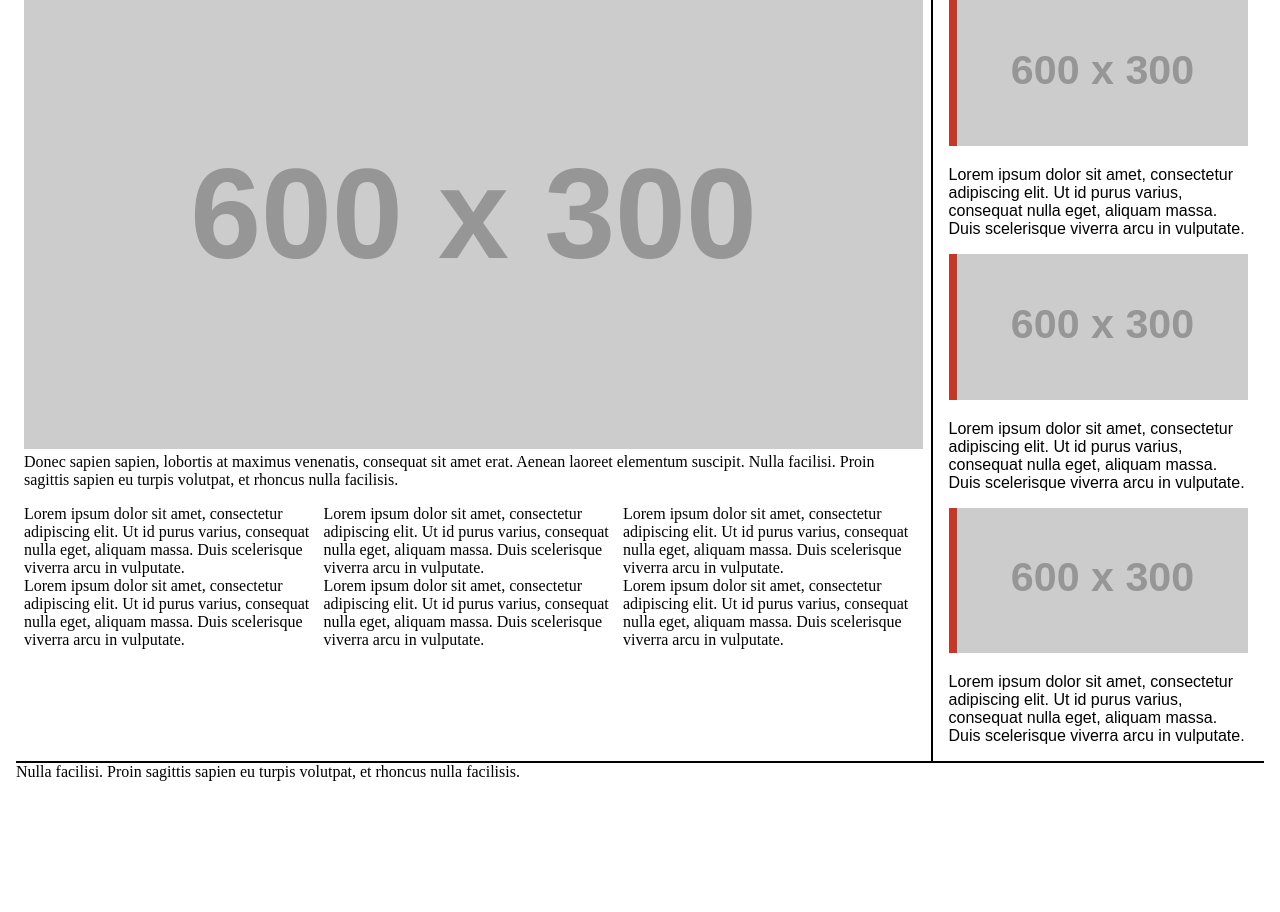
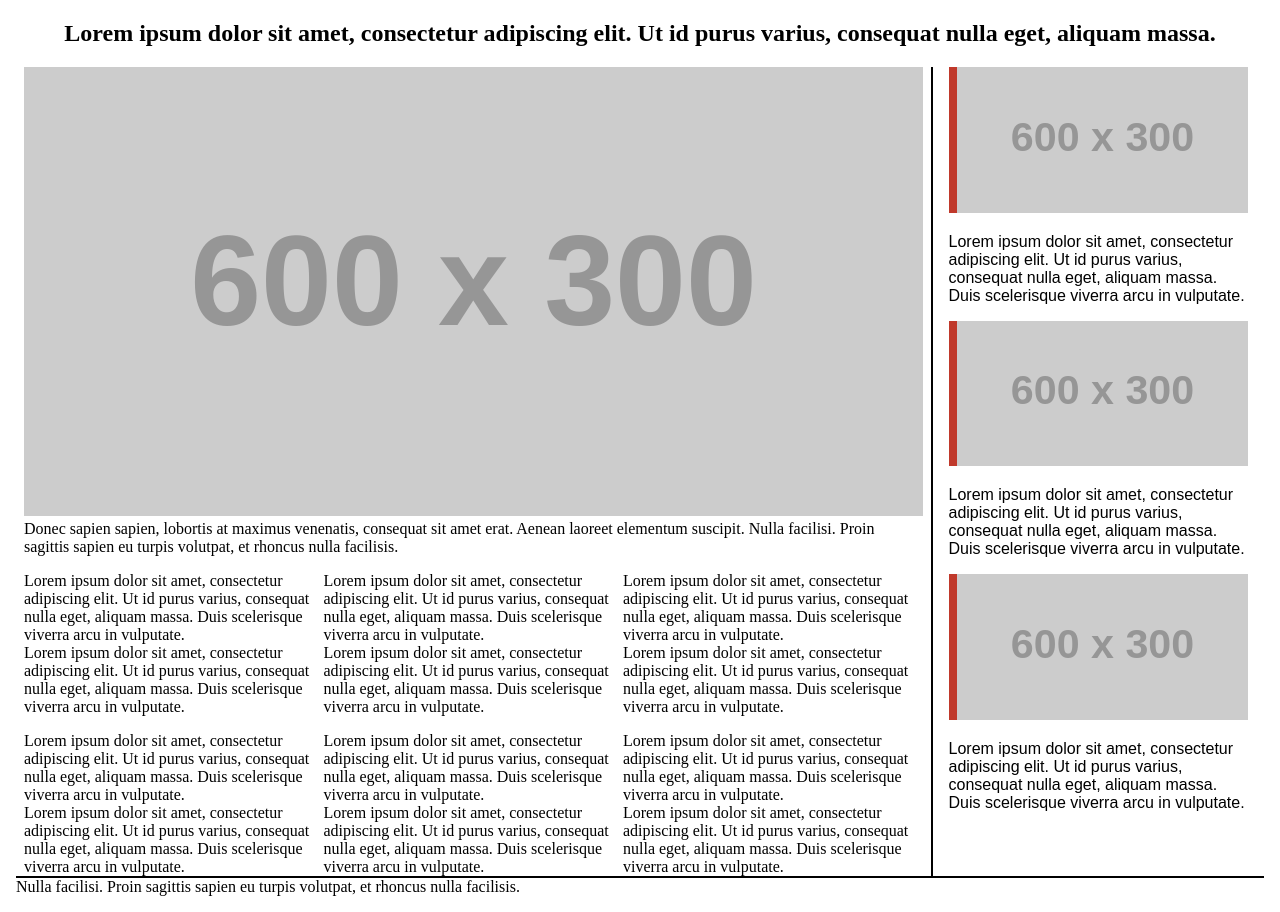
Before and after one commit to jrdnthedev/my_site, a website: page index.html in a window 1280 px wide. Shown: the part 208-1120 px from the top of the page. Before the commit the page ends 1005 px from the top, so only its background shows below. Drawn offline with Linux system fonts and the light colour scheme; placeholder pictures from the web are drawn by us.

Commit message:
small updates

```diff
--- a/index.html
+++ b/index.html
@@ -19,7 +19,10 @@
           <p class="headline-intro headline">Front end developer - Toronto Canada.</p>
         </div>
       </header>
-
+      <div class="center-align">
+        <h2>Lorem ipsum dolor sit amet, consectetur adipiscing elit.
+          Ut id purus varius, consequat nulla eget, aliquam massa.</h2>
+      </div>
       <div class="main-container">
         <main>
           <div class="main-image-container">
@@ -29,6 +32,32 @@
               Nulla facilisi. Proin sagittis sapien eu turpis volutpat,
               et rhoncus nulla facilisis.</p>
           </div>
+          <section class="main-section-content">
+            <div>
+              <p><span>L</span>orem ipsum dolor sit amet, consectetur adipiscing elit.
+                Ut id purus varius, consequat nulla eget, aliquam massa.
+                Duis scelerisque viverra arcu in vulputate.</p>
+                <p>Lorem ipsum dolor sit amet, consectetur adipiscing elit.
+                  Ut id purus varius, consequat nulla eget, aliquam massa.
+                  Duis scelerisque viverra arcu in vulputate.</p>
+            </div>
+            <div>
+              <p>Lorem ipsum dolor sit amet, consectetur adipiscing elit.
+                Ut id purus varius, consequat nulla eget, aliquam massa.
+                Duis scelerisque viverra arcu in vulputate.</p>
+                <p>Lorem ipsum dolor sit amet, consectetur adipiscing elit.
+                  Ut id purus varius, consequat nulla eget, aliquam massa.
+                  Duis scelerisque viverra arcu in vulputate.</p>
+            </div>
+            <div>
+              <p>Lorem ipsum dolor sit amet, consectetur adipiscing elit.
+                Ut id purus varius, consequat nulla eget, aliquam massa.
+                Duis scelerisque viverra arcu in vulputate.</p>
+                <p>Lorem ipsum dolor sit amet, consectetur adipiscing elit.
+                  Ut id purus varius, consequat nulla eget, aliquam massa.
+                  Duis scelerisque viverra arcu in vulputate.</p>
+            </div>
+          </section>
           <section class="main-section-content">
             <div>
               <p>Lorem ipsum dolor sit amet, consectetur adipiscing elit.
--- a/scss/main.scss
+++ b/scss/main.scss
@@ -31,12 +31,20 @@ body {
             @include small-desktop {
                 display: flex;
             }
+            margin-bottom: 1rem;
+            &:last-child {
+                @include small-desktop {
+                    margin-bottom: 0;
+                }
+            }
             & > div {
                 flex: 1;
                 flex-direction: row;
+                margin-bottom: 1rem;
                 @include small-desktop {
                     flex-direction: column;
                     padding-right: .5rem;
+                    margin-bottom: 0;
                 }
             }
         }
```
Also changed, not shown: css/main.css.
